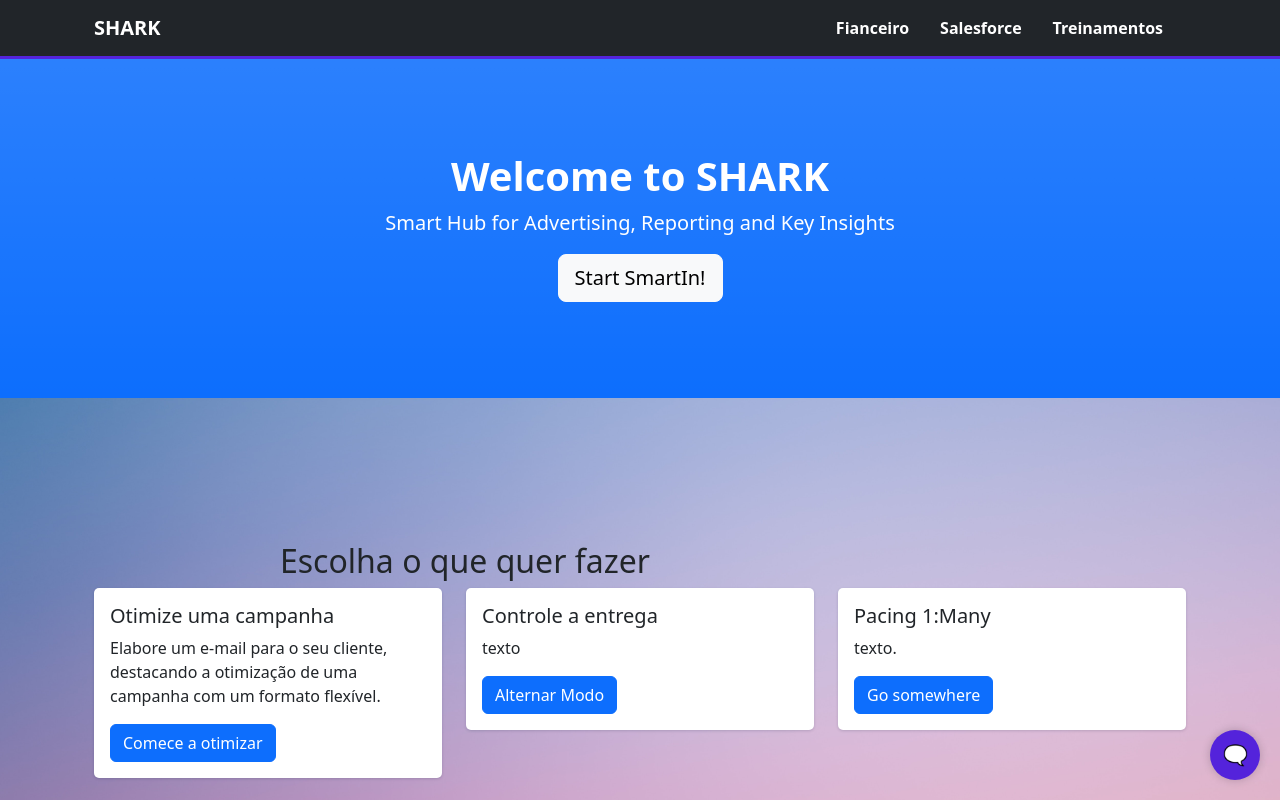
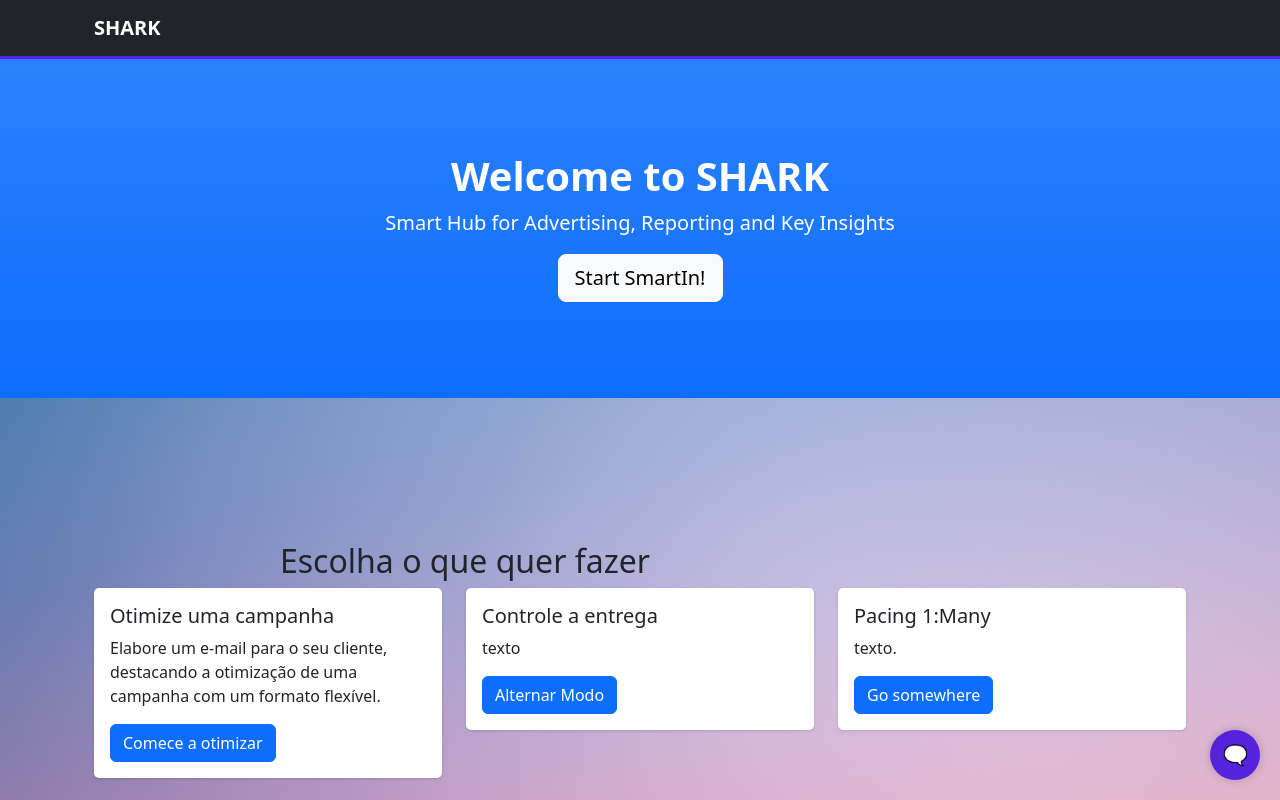
Before and after one commit to jvitorlimav/shark, a plain HTML site: page index - Copy.html in a window 1280 px wide. Shown: the top 800 px of the page. Drawn offline with nearby package versions, Linux system fonts and the light colour scheme.

Commit message:
tira links da navbar

```diff
--- a/index - Copy.html
+++ b/index - Copy.html
@@ -24,11 +24,11 @@
                 aria-controls="navbarResponsive" aria-expanded="false" aria-label="Toggle navigation"><span
                     class="navbar-toggler-icon"></span></button>
             <div class="collapse navbar-collapse" id="navbarResponsive">
-                <ul class="navbar-nav ms-auto">
+                <!-- <ul class="navbar-nav ms-auto">
                     <li class="nav-item"><a class="nav-link" href="#about">Fianceiro</a></li>
                     <li class="nav-item"><a class="nav-link" href="#services">Salesforce</a></li>
                     <li class="nav-item"><a class="nav-link" href="#contact">Treinamentos</a></li>
-                </ul>
+                </ul> -->
             </div>
         </div>
     </nav>
```
